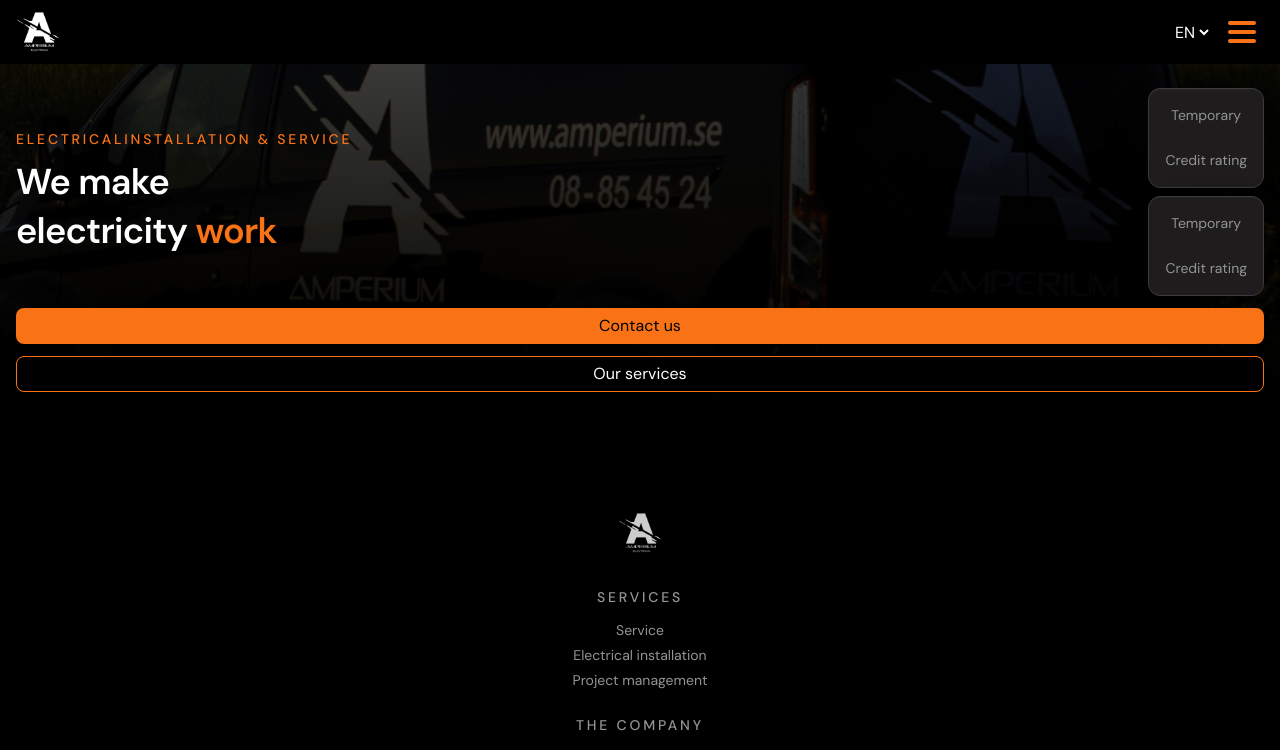
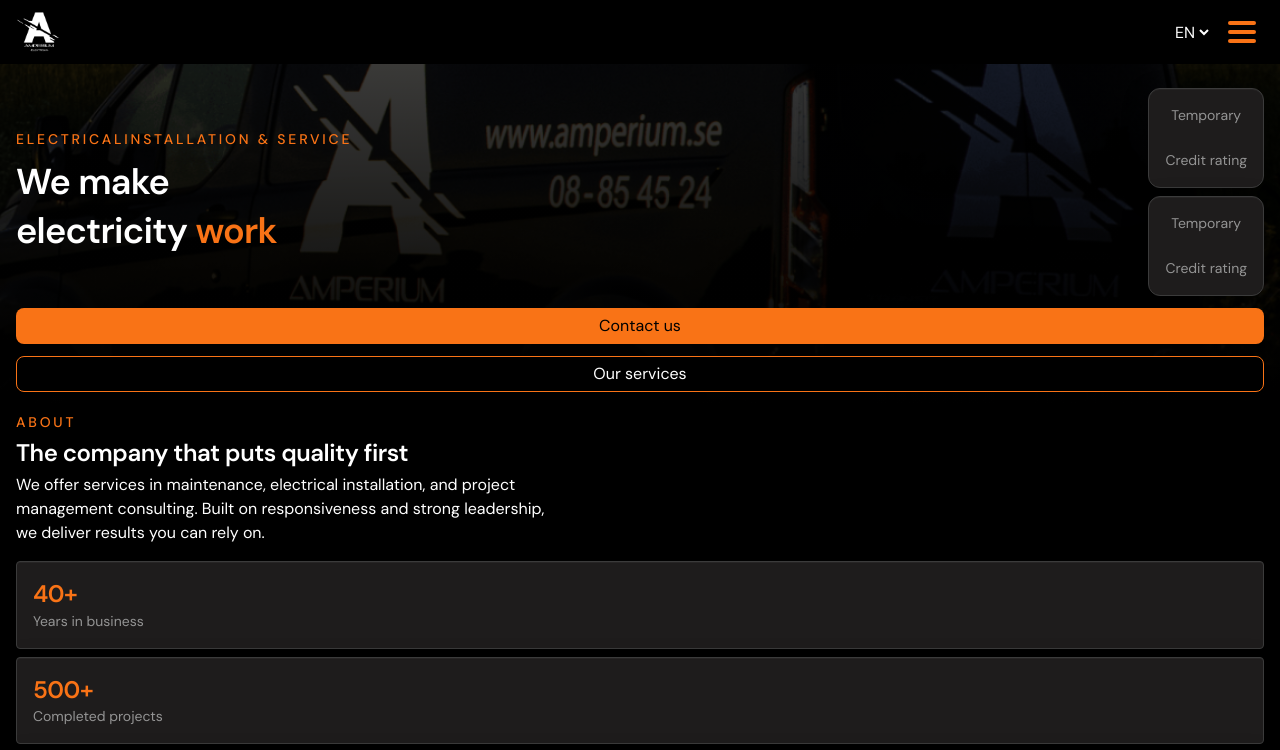
Before and after one commit to mikaelakihl/amperium, a React (Vite) app: page / in a window 1280 px wide. Shown: the top 750 px of the page. Built offline with nearby package versions, Linux system fonts and the light colour scheme.

Commit message:
feat: replace title with AboutPreview component in Home page

```diff
--- a/src/pages/Home/index.tsx
+++ b/src/pages/Home/index.tsx
@@ -1,6 +1,7 @@
 import { useTranslation } from 'react-i18next';
 import { Hero } from '../../components/Hero/Hero';
 import { Banner } from '../../components/Banner/Banner';
+import { AboutPreview } from '../../components/AboutPreview/AboutPreview';
 
 export function Home() {
   const { t } = useTranslation();
@@ -9,7 +10,7 @@
       <Hero />
       <Banner />
       <div className="container">
-        <h2>{t('home.title')}</h2>
+        <AboutPreview />
       </div>
     </>
   );
```
